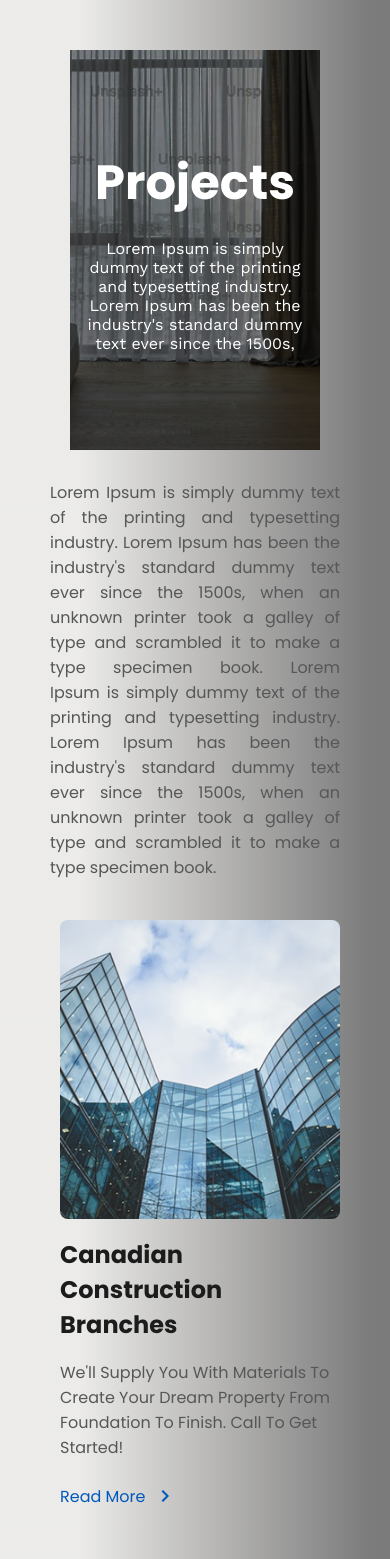
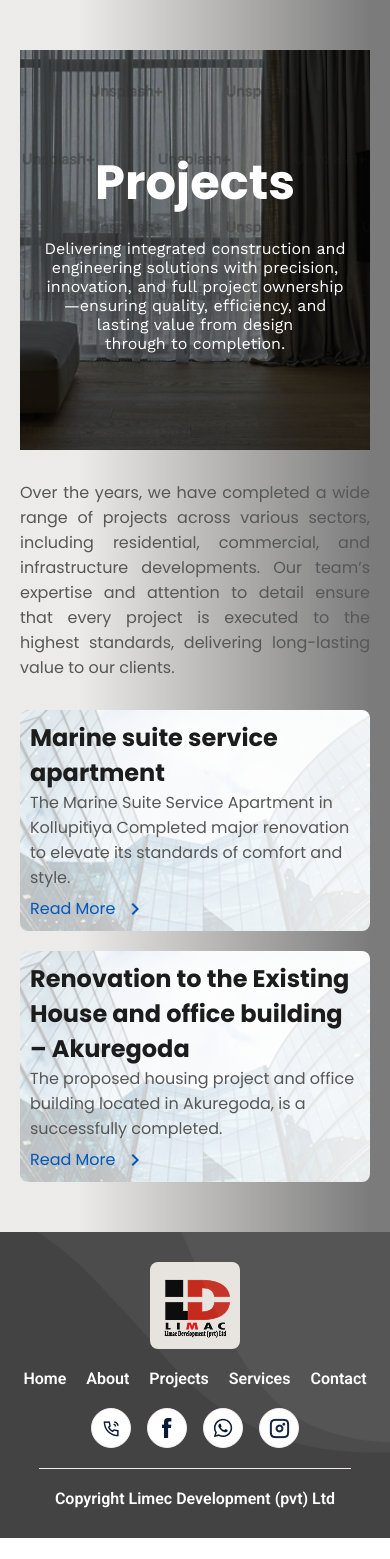
Before and after one commit to chamika-prasad/limac-fe, a Next.js app: page /projects in a window 390 px wide. Shown: the top 1559 px of the page. After the commit the page ends 1538 px from the top, so only its background shows below. Built offline with nearby package versions, Linux system fonts and the light colour scheme.

Commit message:
projects

```diff
--- a/package.json
+++ b/package.json
@@ -18,6 +18,7 @@
     "react-dom": "^19.0.0",
     "react-fast-marquee": "^1.6.5",
     "react-scroll-parallax": "^3.4.5",
+    "react-tooltip": "^5.28.1",
     "swiper": "^11.2.8"
   },
   "devDependencies": {
--- a/src/app/layout.tsx
+++ b/src/app/layout.tsx
@@ -8,6 +8,8 @@
 import { Header } from "@/components/molecules/Header";
 import { Footer } from "@/components/molecules/Footer";
 import classNames from "classnames";
+import { AOSInit } from "@/utils/aos";
+import 'react-tooltip/dist/react-tooltip.css'
 import "./globals.css";
 
 // Define Inter fonts
@@ -80,6 +82,7 @@
 }>) {
   return (
     <html lang="en">
+      <AOSInit/>
       <Header />
       <body
         className={classNames(
--- a/src/app/projects/page.scss
+++ b/src/app/projects/page.scss
@@ -7,7 +7,7 @@
     rgba(87, 86, 86, 0.78) 95%
   );
 
-  padding: 50px 50px;
+  padding: 50px 0px;
   box-sizing: border-box;
   display: flex;
   flex-direction: column;
@@ -19,14 +19,55 @@
   .projects-description {
     color: $color-dark-gray;
     text-align: justify;
+
+    max-width: 1200px;
+    box-sizing: border-box;
+
+    width: 100%;
+    height: fit-content;
+
+    @media screen and (max-width: 1220px) {
+      padding-left: 50px;
+      padding-right: 50px;
+    }
+
+    @media screen and (max-width: 768px) {
+      padding-left: 30px;
+      padding-right: 30px;
+    }
+
+    @media screen and (max-width: 500px) {
+      padding-left: 20px;
+      padding-right: 20px;
+    }
   }
 
   .projects-list {
     width: 100%;
-    display: grid;
-    grid-template-columns: repeat(auto-fit, minmax(300px, 1fr));
-    gap: 2rem;
-    margin-bottom: 4rem;
+    // display: grid;
+    // grid-template-columns: repeat(auto-fit, minmax(300px, 1fr));
+    // gap: 2rem;
+    // margin-bottom: 4rem;
+    display: flex;
+    flex-wrap: wrap;
+    max-width: 1200px;
+    box-sizing: border-box;
+    height: fit-content;
+
+    @media screen and (max-width: 1220px) {
+      padding-left: 50px;
+      padding-right: 50px;
+    }
+
+    @media screen and (max-width: 768px) {
+      padding-left: 30px;
+      padding-right: 30px;
+    }
+
+    @media screen and (max-width: 500px) {
+      padding-left: 20px;
+      padding-right: 20px;
+    }
 
     .project-holder {
       display: flex;
@@ -38,4 +79,12 @@
       }
     }
   }
+
+  .justify-start{
+    gap: 20px;
+    justify-content: start;
+  }
+  .justify-space-between{
+    justify-content: space-between;
+  }
 }
--- a/src/app/projects/page.tsx
+++ b/src/app/projects/page.tsx
@@ -1,35 +1,108 @@
+"use client";
+
 import React from "react";
 import { HeroTextImage } from "@/components/molecules/HeroTextImage";
 import { Typography } from "@/components/atoms/Typography";
 import { HomeRecentProjectCard } from "@/components/molecules/Card/homeRecentProjectCard";
+import { useScreenSize } from "@/utils/useScreenSize";
+import classNames from "classnames";
 import "./page.scss";
+// import { Tooltip } from "react-tooltip";
+
+interface InfoObject {
+  name: string;
+  highlights: string[];
+  des1: string;
+  des2: string;
+}
 
 export default function Projects() {
+  const screenSize = useScreenSize();
+
+  // const [hoveredText, setHoveredText] = useState("");
+
+  // const handleMouseEnter = (e: React.MouseEvent, text: string) => {
+  //   e.preventDefault();
+  //   setHoveredText(text);
+  // };
+
+  // const handleMouseLeave = (e: React.MouseEvent) => {
+  //   e.preventDefault();
+  //   setHoveredText("");
+  // };
+
+  const projects: InfoObject[] = [
+    {
+      name: "Marine suite service apartment",
+      highlights: [
+        "Construction management",
+        "Project Management",
+        "Extension and modification",
+        "Luxury Hotel renovation",
+        "Engineering consultancy",
+        "Quantity Surveying",
+        "Supervision & Quality Control",
+      ],
+      des1: "The Marine Suite Service Apartment in Kollupitiya Completed major renovation to elevate its standards of comfort and style.",
+      des2: "The project showcases the creative expertise of Team Work Association as the architect, with construction works managed by Limac Development (Pvt) Ltd. Through this transformation, Marine Suite is set to blend contemporary living with the charm of its prime coastal location, offering a refreshed and luxurious experience for future guests.",
+    },
+    {
+      name: "Renovation to the Existing House and office building – Akuregoda",
+      highlights: [
+        "Structural concrete work",
+        "Planning and Scheduling work",
+        "Site Supervision and quality control",
+        "House and Office renovation",
+        "Electrical installation",
+        "Plumbing installation",
+      ],
+      des1: "The proposed housing project and office building located in Akuregoda, is a successfully completed.",
+      des2: "development collaboratively undertaken by Thisara Thanapathi Associates and constructed by Limac Development (Pvt) Ltd. The project showcases a harmonious integration of modern residential and office spaces, designed to meet both aesthetic and functional demands. With architectural excellence by Thisara Thanapathi Associates and high-quality construction by Limac Development, the project stands as a testament to thoughtful planning, durable execution, and contemporary design.",
+    },
+  ];
   return (
     <main className="projects-page-wrapper">
       <HeroTextImage
         imageUrl="assets/images/service.png"
         topic="Projects"
-        description="Lorem Ipsum is simply dummy text of the printing and typesetting industry. Lorem Ipsum has been the industry's standard dummy text ever since the 1500s,"
+        description="Delivering integrated construction and engineering solutions with precision, innovation, and full project ownership—ensuring quality, efficiency, and lasting value from design through to completion."
       />
       <Typography
         variant="p"
-        label="Lorem Ipsum is simply dummy text of the printing and typesetting industry. Lorem Ipsum has been the industry's standard dummy text ever since the 1500s, when an unknown printer took a galley of type and scrambled it to make a type specimen book. Lorem Ipsum is simply dummy text of the printing and typesetting industry. Lorem Ipsum has been the industry's standard dummy text ever since the 1500s, when an unknown printer took a galley of type and scrambled it to make a type specimen book. "
+        label="Over the years, we have completed a wide range of projects across various sectors, including residential, commercial, and infrastructure developments. Our team’s expertise and attention to detail ensure that every project is executed to the highest standards, delivering long-lasting value to our clients."
         styles="projects-description poppins-regular"
       />
 
-      <section className="projects-list">
-        {[...Array(7)].map((_, index) => (
-          <div className="project-holder" key={`project-holder-${index}`}>
-            <HomeRecentProjectCard
-              Key={index}
-              projectName="Canadian Construction Branches"
-              projectDescription="We'll Supply You With Materials To Create Your Dream Property From Foundation To Finish. Call To Get Started!"
-              projectImage="assets/images/recent_01.png"
-            />
-          </div>
+      <section
+        className={classNames(
+          "projects-list",
+          (projects.length === 2 && screenSize.width > 700) ||
+            screenSize.width <= 700
+            ? "justify-start"
+            : "justify-space-between"
+        )}
+      >
+        {projects.map((project, index) => (
+          <HomeRecentProjectCard
+            Key={index}
+            projectName={project.name}
+            projectDescription={project.des1}
+            projectImage="assets/images/recent_01.png"
+            // projectDescription2={project.des2}
+            // handleMouseEnter={handleMouseEnter}
+            // handleMouseLeave={handleMouseLeave}
+          />
         ))}
       </section>
+      {/* <Tooltip id="project-tooltip">
+        <div className="project-tooltip-wrapper">
+          <Typography
+            variant="p"
+            label={hoveredText}
+            styles="read-more-text poppins-regular"
+          />
+        </div>
+      </Tooltip> */}
     </main>
   );
 }
--- a/src/components/molecules/Card/homeRecentProjectCard.tsx
+++ b/src/components/molecules/Card/homeRecentProjectCard.tsx
@@ -1,18 +1,23 @@
 "use client";
 
-import React, { useEffect, useRef, useState } from "react";
+import React from "react";
 import { Typography } from "@/components/atoms/Typography";
 import { Button } from "@/components/atoms/Button";
 import readMoreSvg from "@/assets/images/read_more.png";
 import Image from "next/image";
+import { useScreenSize } from "@/utils/useScreenSize";
+
 import "./recentProjectCard.scss";
 
 interface IHomeRecentProjectCardProps {
   Key: number;
   projectName: string;
   projectDescription: string;
+  // projectDescription2: string;
   projectImage: string;
   className?: string;
+  // handleMouseEnter: (e: React.MouseEvent, text: string) => void;
+  // handleMouseLeave: (e: React.MouseEvent) => void;
 }
 
 export const HomeRecentProjectCard = ({
@@ -21,29 +26,21 @@
   projectDescription,
   projectImage,
   className = "",
+  // projectDescription2,
+  // handleMouseEnter,
+  // handleMouseLeave,
 }: IHomeRecentProjectCardProps) => {
-  const cardRef = useRef(null);
-  const [isVisible, setIsVisible] = useState(false);
-
-  useEffect(() => {
-    const observer = new IntersectionObserver(
-      ([entry]) => {
-        if (entry.isIntersecting) setIsVisible(true);
-      },
-      { threshold: 0.1 }
-    );
-
-    if (cardRef.current) observer.observe(cardRef.current);
-    return () => observer.disconnect();
-  }, []);
-
-  return (
+  const screenSize = useScreenSize();
+  return screenSize.width > 700 ? (
     <div
-      ref={cardRef}
       key={Key}
-      className={`recent-project-card-wrapper ${className} ${
-        isVisible ? "visible" : ""
-      }`}
+      className={`recent-project-card-wrapper ${className}`}
+      data-aos="zoom-in"
+      // onMouseEnter={(e) => {
+      //   handleMouseEnter(e, projectDescription2);
+      // }}
+      // onMouseLeave={handleMouseLeave}
+      // data-tooltip-id="project-tooltip"
     >
       {/* eslint-disable-next-line @next/next/no-img-element */}
       <img
@@ -79,5 +76,53 @@
         className="read-more-button"
       />
     </div>
+  ) : (
+    <div
+      key={Key}
+      className={`recent-project-card-wrapper ${className}`}
+      data-aos="zoom-in"
+      style={{
+        background: `
+          linear-gradient(
+    to right,
+    rgba(255, 255, 255, 0.7) 20%,
+  rgba(255, 255, 255, 0.9) 95%
+  ),
+          url(${projectImage})
+        `,
+        backgroundSize: "cover",
+        backgroundPosition: "center",
+        display: "block",
+      }}
+      data-tooltip-id="project-tooltip"
+    >
+
+      <Typography
+        variant="h6"
+        label={projectName}
+        styles="project-name poppins-semi-bold"
+      />
+      <Typography
+        variant="p"
+        label={projectDescription}
+        styles="project-description poppins-regular"
+      />
+      <Button
+        onClick={() => {
+          console.log("clicked");
+        }}
+        label={
+          <div className="read-more-wrapper">
+            <Typography
+              variant="p"
+              label="Read More"
+              styles="read-more-text poppins-regular"
+            />
+            <Image src={readMoreSvg} alt="read-more" className="read-more" />
+          </div>
+        }
+        className="read-more-button"
+      />
+    </div>
   );
 };
--- a/src/components/molecules/Card/recentProjectCard.scss
+++ b/src/components/molecules/Card/recentProjectCard.scss
@@ -7,19 +7,22 @@
   gap: 18px;
   padding: 10px;
   box-sizing: border-box;
-  // max-width: 312px;
-  transition: transform 0.3s ease, box-shadow 0.3s ease;
+  max-width: 312px;
+  // transition: transform 0.3s ease, box-shadow 0.3s ease;
   border-radius: 8px;
 
+  @media screen and (max-width: 700px) {
+    max-width: unset;
+  }
 
-  opacity: 0;
-  transform: translateY(20px);
-  transition: opacity 0.6s ease, transform 0.6s ease;
+  // opacity: 0;
+  // transform: translateY(20px);
+  // transition: opacity 0.6s ease, transform 0.6s ease;
 
-  &:hover {
-    transform: translateY(-5px) scale(1.02);
-    box-shadow: 0 12px 24px rgba(0, 0, 0, 0.1);
-  }
+  // &:hover {
+  //   transform: translateY(-5px) scale(1.02);
+  //   box-shadow: 0 12px 24px rgba(0, 0, 0, 0.1);
+  // }
 
   .project-image {
     // width: 312px;
@@ -58,7 +61,11 @@
   }
 }
 
-.visible {
-  opacity: 1;
-  transform: translateY(0);
-}
+// .project-tooltip-wrapper{
+//   max-width: 400px;
+//   border-radius: 10px;
+
+//   @media screen and (max-width: 650px) {
+//     max-width: 300px;
+//   }
+// }
--- /dev/null
+++ b/src/utils/useScreenSize.tsx
@@ -0,0 +1,27 @@
+"use client";
+
+import { useState, useEffect } from "react";
+
+export const useScreenSize = () => {
+  const [screenSize, setScreenSize] = useState({
+    width: window.innerWidth,
+    height: window.innerHeight,
+  });
+
+  useEffect(() => {
+    const handleResize = () => {
+      setScreenSize({
+        width: window.innerWidth,
+        height: window.innerHeight,
+      });
+    };
+
+    window.addEventListener("resize", handleResize);
+
+    return () => {
+      window.removeEventListener("resize", handleResize);
+    };
+  }, []);
+
+  return screenSize;
+};
```
Also changed, not shown: src/app/services/page.tsx (+5 -5 lines), src/utils/aos.tsx (added, +15 -0 lines), 1 other file (tests, documents, lock files or other folders).
